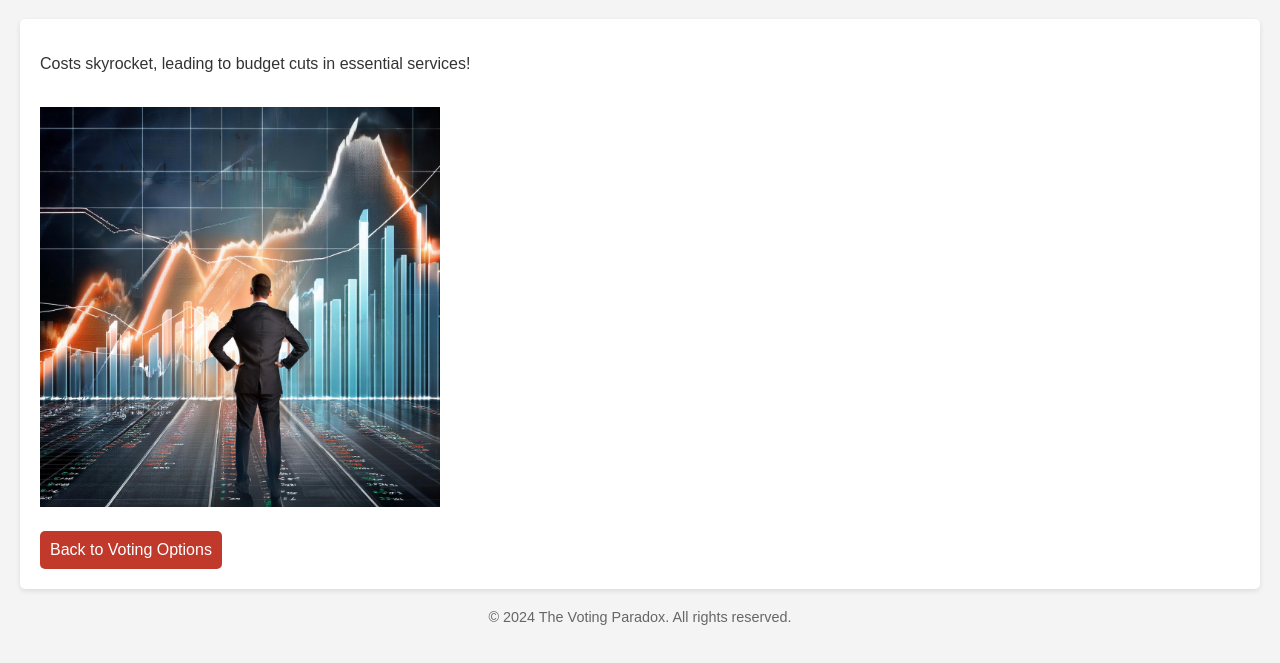
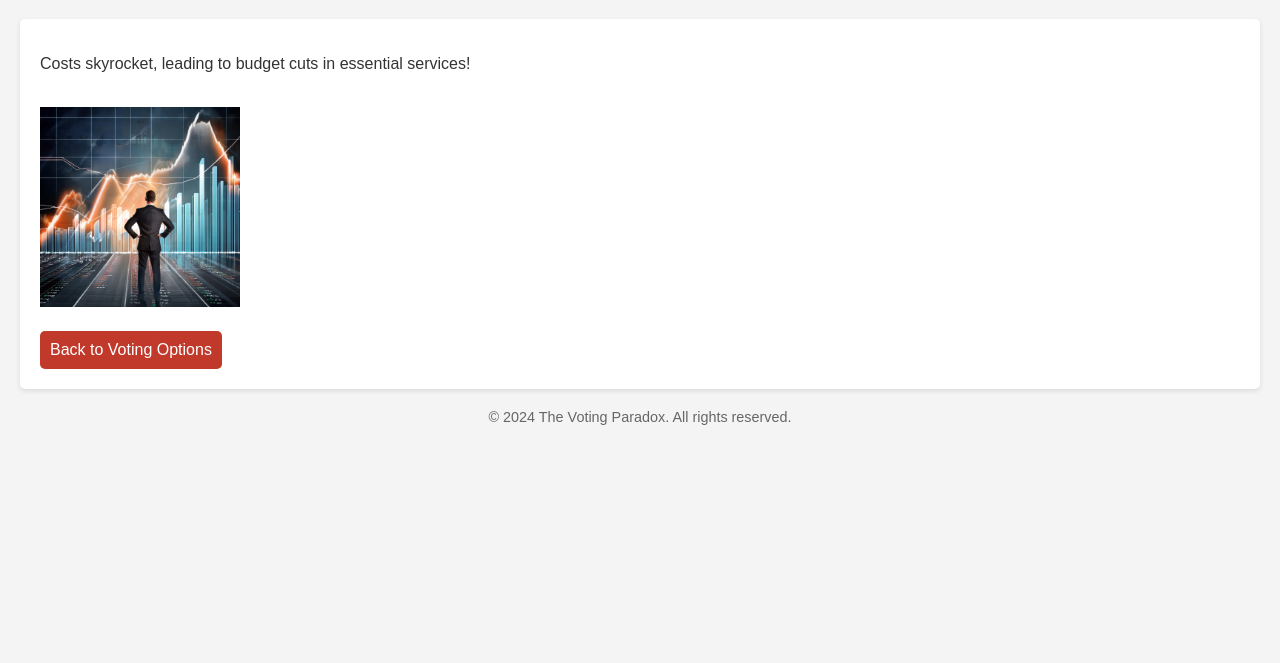
Before and after one commit to KhaAiden/VotingParadox.github.io, a plain HTML site: page page9.html in a window 1280 px wide. Shown: the part 61-724 px from the top of the page. Drawn offline with Linux system fonts and the light colour scheme.

Commit message:
Update page9.html

```diff
--- a/page9.html
+++ b/page9.html
@@ -46,7 +46,7 @@
     <section>
         <p>Costs skyrocket, leading to budget cuts in essential services!</p>
 		<br>
-		<img src="badeconomy.jpeg" alt="badeconomy" style="width:400px;height:400px;">
+		<img src="badeconomy.jpeg" alt="badeconomy" style="width:200px;height:200px;">
 		<br>
         <a href="index.html">Back to Voting Options</a>
     </section>
```
